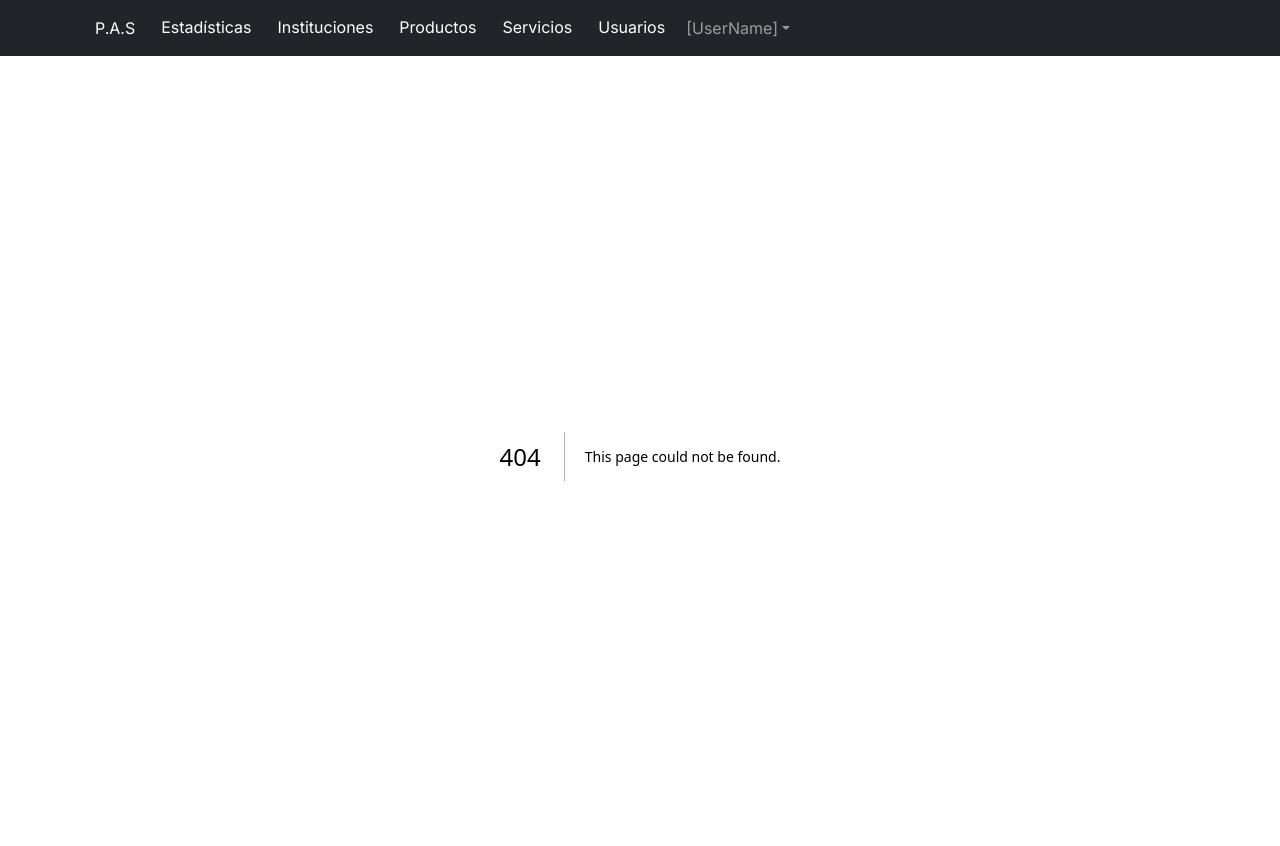
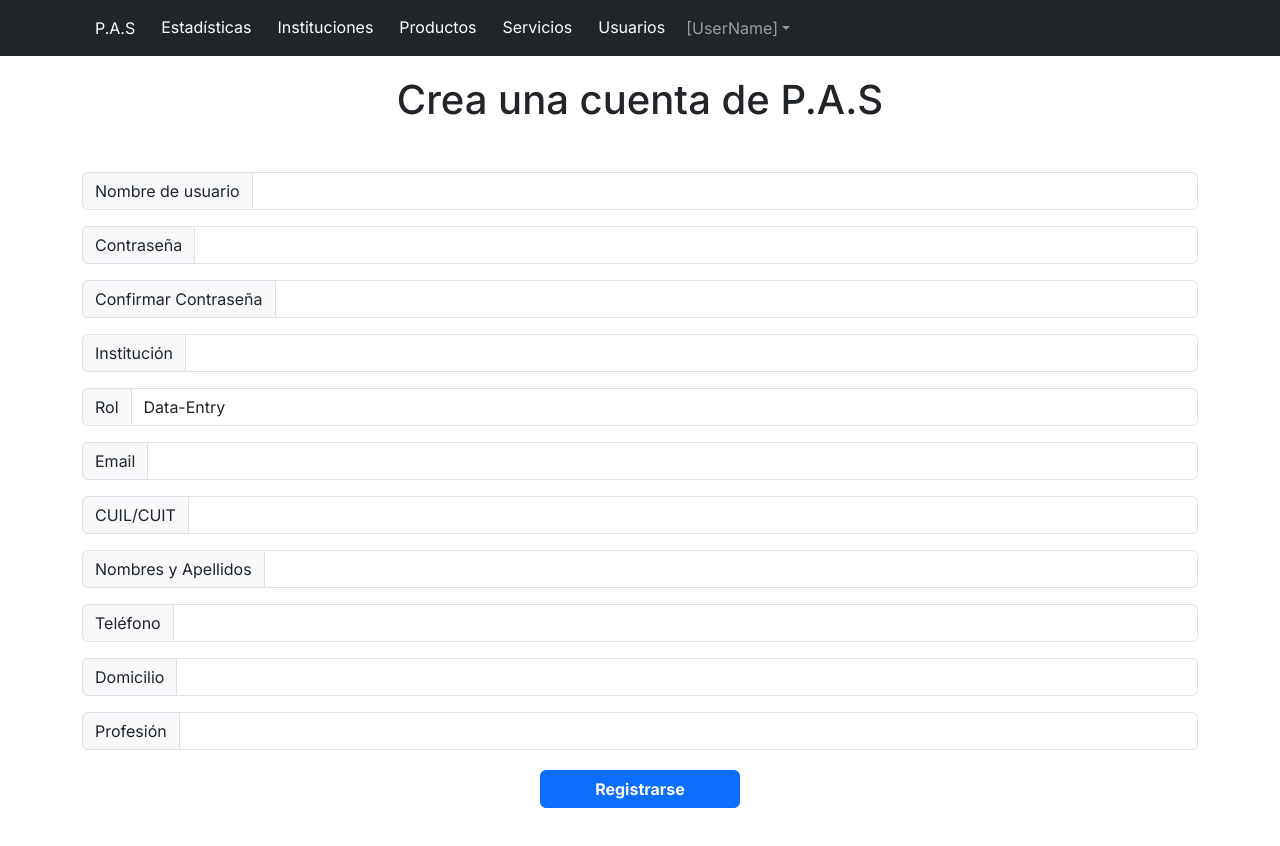
Before and after one commit to dreschpedro/proyectoPas, a Next.js app in the folder client/: page /usuarios/usuarioCreate in a window 1280 px wide. Before the commit this address had no page. Shown: the top 846 px of the page. After the commit the page ends 808 px from the top, so only its background shows below. Built offline with nearby package versions, Linux system fonts and the light colour scheme.

Commit message:
front-users

```diff
--- /dev/null
+++ b/client/app/usuarios/usuarioCreate/page.jsx
@@ -0,0 +1,180 @@
+"use client"
+import React from 'react';
+import { Form, Button, InputGroup } from 'react-bootstrap';
+
+function RegistroUsuarios() {
+  const roles = ['Data-Entry', 'Administrador', 'Consultor'];
+
+  const handleSubmit = (event) => {
+    event.preventDefault();
+    // Aquí puedes agregar la lógica para manejar el envío del formulario
+  };
+
+  return (
+    <Form onSubmit={handleSubmit}>
+      <h1 style={{ textAlign: 'center', marginTop: '20px' }}>Crea una cuenta de P.A.S</h1>
+      <Form.Group controlId="formUsername">
+        <InputGroup className="mb-3 mt-5">
+          <InputGroup.Text id="inputGroup-sizing-default">
+            Nombre de usuario
+          </InputGroup.Text>
+          <Form.Control
+            aria-label="Nombre de usuario"
+            aria-describedby="inputGroup-sizing-default"
+            placeholder=""
+            required
+          />
+        </InputGroup>
+      </Form.Group>
+
+      <Form.Group controlId="formPassword">
+        <InputGroup className="mb-3">
+          <InputGroup.Text id="inputGroup-sizing-default">
+            Contraseña
+          </InputGroup.Text>
+          <Form.Control
+            type="password"
+            aria-label="Contraseña"
+            required
+          />
+        </InputGroup>
+      </Form.Group>
+
+      <Form.Group controlId="formConfirmPassword">
+        <InputGroup className="mb-3">
+          <InputGroup.Text id="inputGroup-sizing-default">
+            Confirmar Contraseña
+          </InputGroup.Text>
+          <Form.Control
+            type="password"
+            aria-label="Confirmar Contraseña"
+            required
+          />
+        </InputGroup>
+      </Form.Group>
+
+      <Form.Group controlId="formInstitucion">
+        <InputGroup className="mb-3">
+          <InputGroup.Text id="inputGroup-sizing-default">
+            Institución
+          </InputGroup.Text>
+          <Form.Control
+            aria-label="Institución"
+            aria-describedby="inputGroup-sizing-default"
+            placeholder=""
+            required
+          />
+        </InputGroup>
+      </Form.Group>
+
+      <Form.Group controlId="formRol">
+        <InputGroup className="mb-3">
+          <InputGroup.Text id="inputGroup-sizing-default">
+            Rol
+          </InputGroup.Text>
+          <Form.Control as="select" required>
+            {roles.map((rol, index) => (
+              <option key={index}>{rol}</option>
+            ))}
+          </Form.Control>
+        </InputGroup>
+      </Form.Group>
+
+
+
+      <Form.Group controlId="formEmail">
+        <InputGroup className="mb-3">
+          <InputGroup.Text id="inputGroup-sizing-default">
+            Email
+          </InputGroup.Text>
+          <Form.Control
+            type="email"
+            aria-label="Email"
+            aria-describedby="inputGroup-sizing-default"
+            placeholder=""
+            required
+          />
+        </InputGroup>
+      </Form.Group>
+
+      <Form.Group controlId="formCuil">
+        <InputGroup className="mb-3">
+          <InputGroup.Text id="inputGroup-sizing-default">
+            CUIL/CUIT
+          </InputGroup.Text>
+          <Form.Control
+            aria-label="CUIL/CUIT"
+            aria-describedby="inputGroup-sizing-default"
+            placeholder=""
+            required
+          />
+        </InputGroup>
+      </Form.Group>
+
+      <Form.Group controlId="formNombres">
+        <InputGroup className="mb-3">
+          <InputGroup.Text id="inputGroup-sizing-default">
+            Nombres y Apellidos
+          </InputGroup.Text>
+          <Form.Control
+            aria-label="Nombres y Apellidos"
+            aria-describedby="inputGroup-sizing-default"
+            placeholder=""
+            required
+          />
+        </InputGroup>
+      </Form.Group>
+
+      <Form.Group controlId="formTelefono">
+        <InputGroup className="mb-3">
+          <InputGroup.Text id="inputGroup-sizing-default">
+            Teléfono
+          </InputGroup.Text>
+          <Form.Control
+            type="tel"
+            aria-label="Teléfono"
+            aria-describedby="inputGroup-sizing-default"
+            placeholder=""
+            required
+          />
+        </InputGroup>
+      </Form.Group>
+
+      <Form.Group controlId="formDomicilio">
+        <InputGroup className="mb-3">
+          <InputGroup.Text id="inputGroup-sizing-default">
+            Domicilio
+          </InputGroup.Text>
+          <Form.Control
+            aria-label="Domicilio"
+            aria-describedby="inputGroup-sizing-default"
+            placeholder=""
+            required
+          />
+        </InputGroup>
+      </Form.Group>
+
+      <Form.Group controlId="formProfesion">
+        <InputGroup className="mb-3">
+          <InputGroup.Text id="inputGroup-sizing-default">
+            Profesión
+          </InputGroup.Text>
+          <Form.Control
+            aria-label="Profesión"
+            aria-describedby="inputGroup-sizing-default"
+            placeholder=""
+            required
+          />
+        </InputGroup>
+      </Form.Group>
+
+      <div style={{ display: 'flex', justifyContent: 'center', marginTop: '20px' }}>
+        <Button variant="primary" type="submit" style={{ width: '200px', fontWeight: 'bold' }}>
+          Registrarse
+        </Button>
+      </div>
+    </Form>
+  );
+}
+
+export default RegistroUsuarios;
--- a/client/package.json
+++ b/client/package.json
@@ -19,9 +19,6 @@
     "next": "13.4.10",
     "react": "18.2.0",
     "react-bootstrap": "^2.8.0",
-<<<<<<< HEAD
-    "react-dom": "18.2.0"
-=======
     "react-dom": "^18.2.0",
     "react-router-dom": "^6.14.1"
   },
@@ -34,6 +31,5 @@
     "eslint-plugin-react-hooks": "^4.6.0",
     "eslint-plugin-react-refresh": "^0.4.1",
     "vite": "^4.4.0"
->>>>>>> b3e43376e499a5a8d5f543e7c7a1cbc1d6fb78b8
   }
 }
```
Also changed, not shown: client/app/usuarios/page.jsx (+20 -10 lines).
